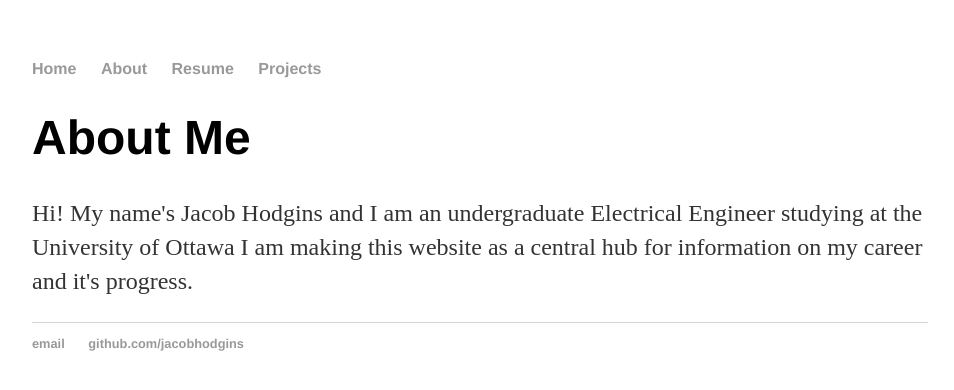
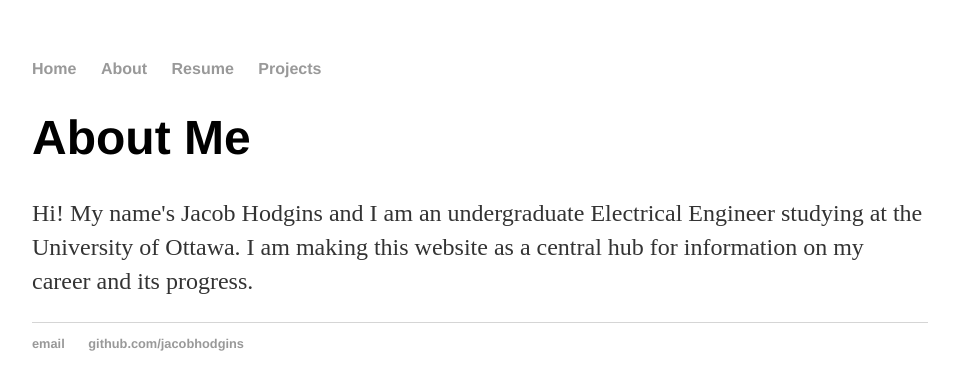
Before and after one commit to JacobHodgins/hodginsjacob, a Jekyll site: the page built from about/index.html, in a window 1280 px wide. Shown: the top 390 px of the page, without its empty margins (160-1114 px from the left). Built offline with Jekyll 4.4.1, drawn with Linux system fonts in a browser that asks for light colours.

Commit message:
Update index.html
enclose header and paragraph into a div and fix grammar

```diff
--- a/about/index.html
+++ b/about/index.html
@@ -2,7 +2,9 @@
 layout: default
 title: About Me
 ---
-        <h1>{{ page.title }}</h1>
-        <p>Hi! My name's Jacob Hodgins and I am an undergraduate Electrical Engineer studying at the University of Ottawa
-           I am making this website as a central hub for information on my career and it's progress.
-        </p>
+        <div>
+                <h1>{{ page.title }}</h1>
+                <p>Hi! My name's Jacob Hodgins and I am an undergraduate Electrical Engineer studying at the University of Ottawa.
+                   I am making this website as a central hub for information on my career and its progress.
+                </p>
+        </div>
```
